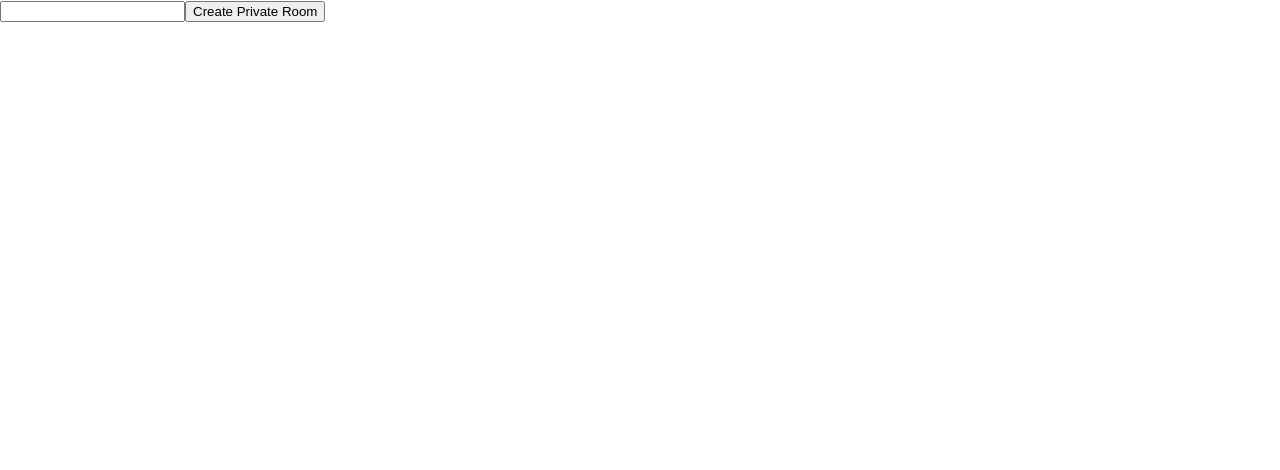
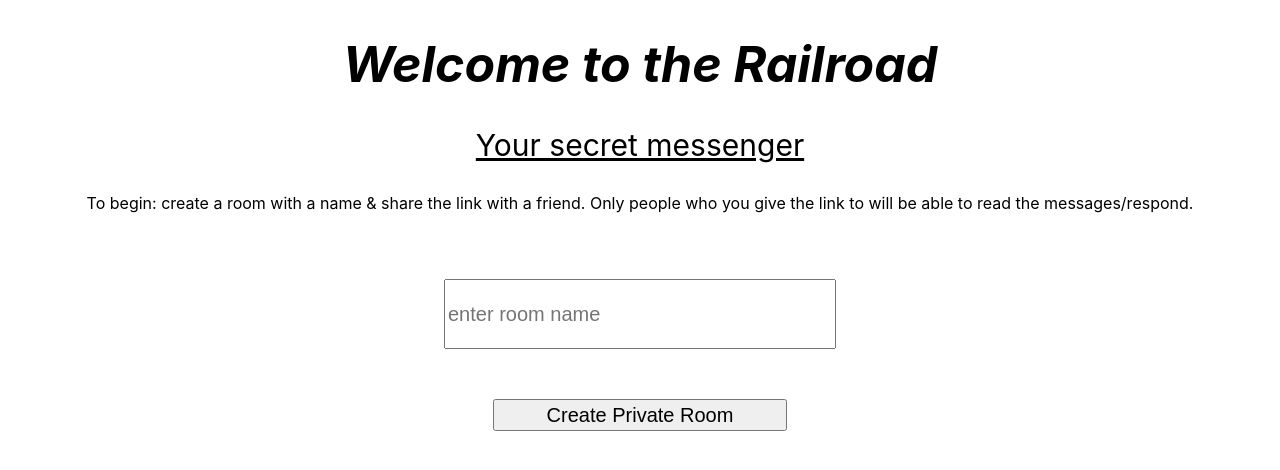
Before and after one commit to donrestarone/rail-room, a React (Create React App) app in the folder room/: page / in a window 1280 px wide. Shown: the top 470 px of the page. Built offline with nearby package versions, Linux system fonts and the light colour scheme.

Commit message:
remove dead code and add markup

```diff
--- a/room/src/Components/Containers/Rooms/Rooms.js
+++ b/room/src/Components/Containers/Rooms/Rooms.js
@@ -5,34 +5,8 @@ import './Rooms.css'
 import { thisExpression } from '@babel/types';
 class Rooms extends Component {
   state = {
-    // rooms: [],
     roomName: ''
   }
-  // componentDidMount = () => {
-  //   this.fetchRooms()
-  // }
-
-  // fetchRooms = () => {
-  //   getRooms().then(response => response.json())
-  //   .then(object => {
-  //     if (object.data) {
-  //       this.setState({
-  //         rooms: object.data
-  //       })
-  //     }
-  //   })
-  // }
-
-  // showRoomsList = () => {
-  //   let rooms = this.state.rooms
-  //   if (rooms) {
-  //     return rooms.map((room, index) => {
-  //       return (
-  //         <RoomListItem room={room} key={index}></RoomListItem>
-  //       )
-  //     })
-  //   }
-  // }
 
   roomCreationClickHandler = () => {
     let name = this.state.roomName
@@ -59,13 +33,19 @@ class Rooms extends Component {
   }
   render() {
     return (
-    <div>
-      {/* {this.showRoomsList()} */}
-      <div>
-        <input onChange={this.roomNameHandler}></input>
-        <button onClick={this.roomCreationClickHandler}>Create Private Room</button>
+      <div className="welcome-wrapper">
+        <h1>Welcome to the Railroad</h1>
+        <p>Your secret messenger</p>
+        <div>
+          <p>To begin: create a room with a name &amp; share the link with a friend. Only people who you give the link to will be able to read the messages/respond.</p>
+        </div>
+        <div className="room-name-input-wrapper">
+          <input onChange={this.roomNameHandler} placeholder="enter room name" className="room-name-input"></input>
+        </div>
+        <div className="room-creation-wrapper">
+          <button onClick={this.roomCreationClickHandler} className="create-room-button">Create Private Room</button>
+        </div>
       </div>
-    </div>
 
     );
   }
```
